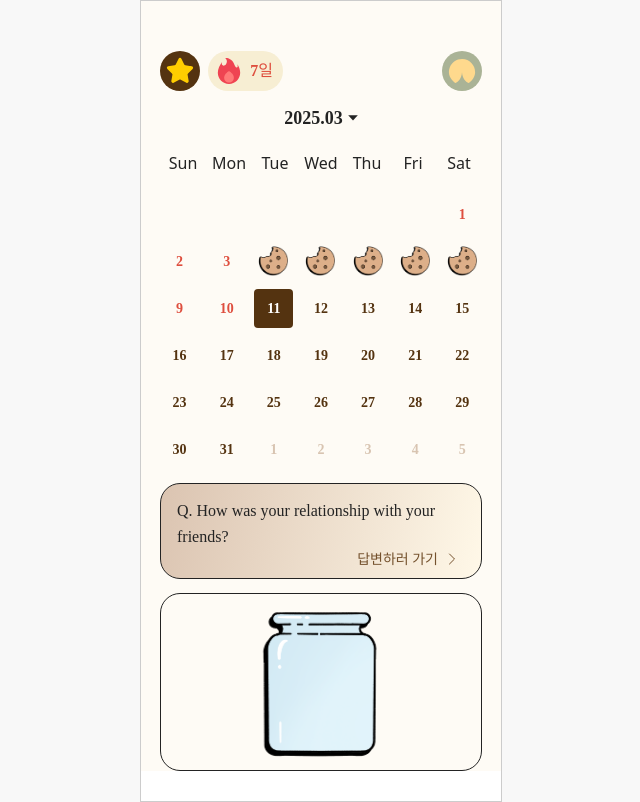
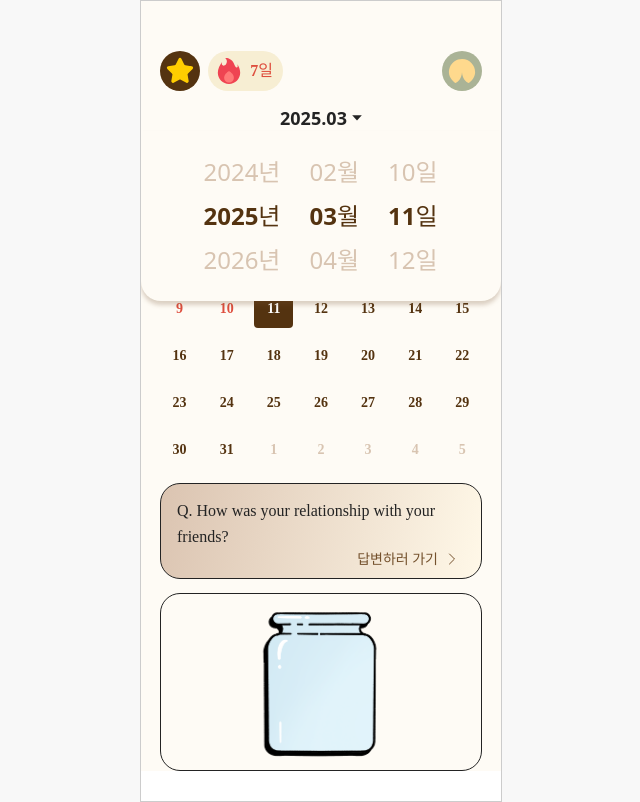
Before and after one commit to EFUB5-copybara/Frontend, a React (Vite) app in the folder qrumble/: page / in a window 1280 px wide. Both pictures are taken after a click on the button "2025.03". Shown: the whole page, without its empty margins (319-959 px from the left). Built offline with nearby package versions, Linux system fonts and the light colour scheme; a web font is replaced by a local one.

Commit message:
feat: MonthPickerModal

```diff
--- a/qrumble/src/home/HomePage.jsx
+++ b/qrumble/src/home/HomePage.jsx
@@ -5,21 +5,43 @@ import MonthSelector from "./components/MonthSelector";
 import Calendar from "./components/Calendar";
 import DailyQuestion from "./components/DailyQuestion";
 import Cookiejar from "./components/Cookiejar";
+import MonthPickerModal from "./components/MonthPickerModal";
 
 function HomePage() {
   const [year, setYear] = useState(2025);
   const [month, setMonth] = useState(3);
+  const [date, setDate] = useState(11);
 
-  const handleMonthClick = () => {
-    // 추후 Month Picker 모달 열기용
-    console.log("월 선택 모달 열기");
+  const [isMonthSelectorOpen, setIsMonthSelectorOpen] = useState(false);
+
+  const handleSelect = (newYear, newMonth, newDate) => {
+    setYear(newYear);
+    setMonth(newMonth);
+    setDate(newDate);
+    setIsMonthSelectorOpen(false);
   };
 
   return (
     <Container>
       <MissionBar />
       <CalendarContainer>
-        <MonthSelector year={year} month={month} onClick={handleMonthClick} />
+        <SelectorWrapper>
+          <MonthSelector
+            year={year}
+            month={month}
+            date={date}
+            onClick={() => setIsMonthSelectorOpen(true)}
+          />
+          {isMonthSelectorOpen && (
+            <MonthPickerModal
+              selectedYear={year}
+              selectedMonth={month}
+              selectedDate={date}
+              onSelect={handleSelect}
+              onClose={() => setIsMonthSelectorOpen(false)}
+            />
+          )}
+        </SelectorWrapper>
         <Calendar year={year} month={month} />
       </CalendarContainer>
       <DailyQuestion onClick={() => console.log("답변 페이지로 이동")} />
@@ -39,6 +61,11 @@ const Container = styled.div`
 `;
 
 const CalendarContainer = styled.div`
+  position: relative;
   gap: 0;
   min-height: 322px;
 `;
+
+const SelectorWrapper = styled.div`
+  position: relative;
+`;
--- /dev/null
+++ b/qrumble/src/home/components/MonthPickerModal.jsx
@@ -0,0 +1,204 @@
+import React, { useEffect, useRef, useState } from "react";
+import styled from "styled-components";
+
+// 날짜 리스트 생성
+const currentYear = new Date().getFullYear();
+const years = Array.from({ length: 61 }, (_, i) => currentYear - 30 + i);
+const months = Array.from({ length: 12 }, (_, i) => i + 1);
+
+function MonthPickerModal({
+  selectedYear,
+  selectedMonth,
+  selectedDate,
+  onSelect,
+  onClose,
+}) {
+  const [year, setYear] = useState(selectedYear);
+  const [month, setMonth] = useState(selectedMonth);
+  const [date, setDate] = useState(selectedDate);
+  const [days, setDays] = useState([]);
+
+  const scrollRefs = {
+    year: useRef(null),
+    month: useRef(null),
+    day: useRef(null),
+  };
+
+  const scrollTimeoutRef = useRef({});
+
+  // 월별 일 수 계산
+  const getDaysInMonth = (y, m) => new Date(y, m, 0).getDate();
+
+  // days 동적 계산 + 날짜 유효성 보정
+  useEffect(() => {
+    const lastDay = getDaysInMonth(year, month);
+    setDays(Array.from({ length: lastDay }, (_, i) => i + 1));
+
+    if (date > lastDay) setDate(lastDay);
+  }, [year, month]);
+
+  // 모달 열릴 때 스크롤 가운데로 초기화
+  useEffect(() => {
+    const yearIdx = years.indexOf(year);
+    const monthIdx = months.indexOf(month);
+    const dateIdx = days.indexOf(date);
+
+    if (yearIdx !== -1) scrollToCenter(scrollRefs.year, yearIdx);
+    if (monthIdx !== -1) scrollToCenter(scrollRefs.month, monthIdx);
+    if (dateIdx !== -1) scrollToCenter(scrollRefs.day, dateIdx);
+  }, [days]);
+
+  // 스크롤 중앙으로 정렬
+  const scrollToCenter = (ref, index) => {
+    if (ref.current) {
+      const itemHeight = 22;
+      const gap = 22;
+      const containerHeight = 110;
+      const offset = (containerHeight - itemHeight) / 2;
+      const scrollTop = index * (itemHeight + gap) - offset;
+
+      ref.current.scrollTop = scrollTop;
+    }
+  };
+
+  // 스크롤 시 가운데 항목 감지
+  const handleScroll = (type) => {
+    const ref = scrollRefs[type];
+    if (!ref.current) return;
+
+    if (scrollTimeoutRef.current[type]) {
+      clearTimeout(scrollTimeoutRef.current[type]);
+    }
+
+    scrollTimeoutRef.current[type] = setTimeout(() => {
+      const itemHeight = 22;
+      const gap = 22;
+      const containerHeight = 110;
+      const scrollTop = ref.current.scrollTop;
+      const index = Math.round(
+        (scrollTop + containerHeight / 2 - itemHeight / 2) / (itemHeight + gap)
+      );
+
+      const getItem = (arr, i) => arr[Math.max(0, Math.min(i, arr.length - 1))];
+
+      if (type === "year") setYear(getItem(years, index));
+      else if (type === "month") setMonth(getItem(months, index));
+      else if (type === "day") setDate(getItem(days, index));
+    }, 100);
+  };
+
+  const handleSelect = (type, value) => {
+    let newYear = year;
+    let newMonth = month;
+    let newDate = date;
+
+    if (type === "year") newYear = value;
+    if (type === "month") newMonth = value;
+    if (type === "day") newDate = value;
+
+    onSelect(newYear, newMonth, newDate);
+    onClose();
+  };
+
+  const renderList = (items, selected, type) => (
+    <ScrollColumn ref={scrollRefs[type]} onScroll={() => handleScroll(type)}>
+      <ScrollPadding />
+      {items.map((item) => (
+        <Item
+          key={item}
+          selected={item === selected}
+          onClick={() => handleSelect(type, item)}
+        >
+          {type === "year"
+            ? `${item}년`
+            : `${String(item).padStart(2, "0")}${
+                type === "month" ? "월" : "일"
+              }`}
+        </Item>
+      ))}
+      <ScrollPadding />
+    </ScrollColumn>
+  );
+
+  return (
+    <Wrapper onClick={onClose}>
+      <Modal onClick={(e) => e.stopPropagation()}>
+        <PickerWrapper>
+          {renderList(years, year, "year")}
+          {renderList(months, month, "month")}
+          {renderList(days, date, "day")}
+        </PickerWrapper>
+      </Modal>
+    </Wrapper>
+  );
+}
+
+export default MonthPickerModal;
+
+// --- Styled Components ---
+
+const Wrapper = styled.div`
+  position: absolute;
+  top: 100%;
+  width: 360px;
+  left: -19px;
+  right: 0;
+  display: flex;
+  justify-content: center;
+  z-index: 1000;
+  height: 170px;
+`;
+
+const Modal = styled.div`
+  display: inline-flex;
+  justify-content: center;
+  align-items: center;
+  background: ${({ theme }) => theme.colors.ivory3};
+  box-shadow: 0px 4px 4px 0px rgba(116, 81, 45, 0.25);
+  border-radius: 0px 0px 20px 20px;
+  margin: 0 auto;
+  width: 360px;
+  padding: 30px 55px 30px 54px;
+`;
+
+const PickerWrapper = styled.div`
+  display: flex;
+  justify-content: center;
+  align-items: center;
+  gap: 29px;
+`;
+
+const ScrollColumn = styled.div`
+  height: 110px;
+  overflow-y: auto;
+  display: flex;
+  flex-direction: column;
+  align-items: center;
+  scroll-snap-type: y mandatory;
+
+  &::-webkit-scrollbar {
+    display: none;
+  }
+`;
+
+const ScrollPadding = styled.div`
+  height: 22px;
+`;
+
+const Item = styled.div`
+  height: 22px;
+  display: flex;
+  align-items: center;
+  justify-content: center;
+  font-family: ${({ theme }) => theme.typography.display24SB};
+  font-size: 24px;
+  font-weight: ${({ selected }) => (selected ? 600 : 300)};
+  color: ${({ selected, theme }) =>
+    selected ? theme.colors.primary : theme.colors.brown3};
+  scroll-snap-align: center;
+  cursor: pointer;
+
+  &:not(:last-child) {
+    margin-bottom: 22px;
+  }
+`;
--- a/qrumble/src/home/components/MonthSelector.jsx
+++ b/qrumble/src/home/components/MonthSelector.jsx
@@ -41,7 +41,7 @@ const MonthButton = styled.button`
 `;
 
 const DateText = styled.span`
-  ${({ theme }) => theme.typography.nunitoDisplay18SB};
+  font-family: ${({ theme }) => theme.typography.nunitoDisplay18SB};
   color: ${({ theme }) => theme.colors.black};
 `;
 
```
